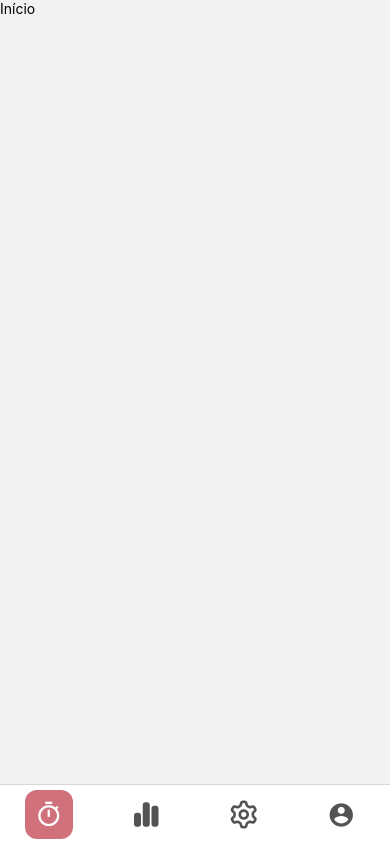
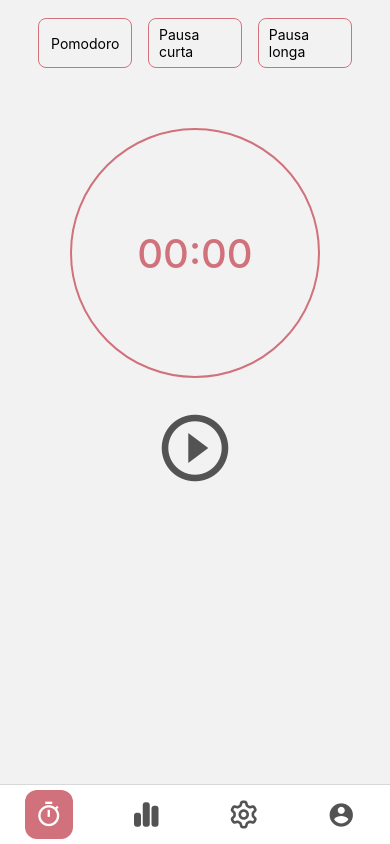
Before and after one commit to JV-projects/chromodoro-app, a React Native app: screen /Pomodoro in a window 390 px wide. Built offline with nearby package versions, Linux system fonts and the light colour scheme.

Commit message:
feat: Construindo a tela do timer

```diff
--- a/chromo-screens/Inicio.tsx
+++ b/chromo-screens/Inicio.tsx
@@ -1,9 +1,104 @@
-import React from "react";
+import Button from "@/components/Button";
+import React, { useState } from "react";
 
-import { Text } from "react-native";
+import { Text, View, StyleSheet, TouchableOpacity, ScrollView} from "react-native";
 
-export default function Inicio(){
-    return(
-        <Text>Início</Text>
+import MaterialCommunityIcons from '@expo/vector-icons/MaterialCommunityIcons';
+
+export default function Inicio() {
+
+    const [pomodoroAtivo, setPomodoroAtivo] = useState(false);
+    const [pausaCurtaAtiva, setPausaCurtaAtiva] = useState(false);
+    const [pausaLongaAtiva, setPausaLongaAtiva] = useState(false);
+
+    const [mensagem, setMensagem] = useState("");
+
+    const [tempo] = useState("00:00")
+
+    const handleStateFalse = () => {
+
+        setPomodoroAtivo(false)
+        setPausaLongaAtiva(false)
+        setPausaCurtaAtiva(false)
+
+    }
+
+    const handleIniciarPomodoro = () => {
+        handleStateFalse()
+        setPomodoroAtivo(true)
+        setMensagem("Hora do foco!")
+    }
+
+    const handleIniciarPausaCurta = () => {
+        handleStateFalse()
+        setPausaCurtaAtiva(true)
+        setMensagem("Hora da pausa...")
+    }
+
+    const handleIniciarPausaLonga = () => {
+        handleStateFalse()
+        setPausaLongaAtiva(true)
+        setMensagem("Hora de uma boa pausa...")
+    }
+
+    return (
+        <ScrollView>
+            <View style={styles.viewInicio}>
+                <View style={styles.viewButtons}>
+                    <Button onPress={handleIniciarPomodoro} label="Pomodoro" isClicado={pomodoroAtivo} />
+                    <Button onPress={handleIniciarPausaCurta} label="Pausa curta" isClicado={pausaCurtaAtiva} />
+                    <Button onPress={handleIniciarPausaLonga} label="Pausa longa" isClicado={pausaLongaAtiva} />
+                </View>
+
+                <View>
+                    <Text style={styles.mensagem}>{mensagem}</Text>
+                </View>
+
+                <View style={styles.timerView}>
+                    <Text style={styles.timerText}>{tempo}</Text>
+                </View>
+
+                <View>
+                    <TouchableOpacity>
+                        <MaterialCommunityIcons name="play-circle-outline" size={80} color="#535353" />
+                        {/* <MaterialCommunityIcons name="pause-circle-outline" size={24} color="black" /> */}
+                    </TouchableOpacity>
+                </View>
+            </View>
+        </ScrollView>
+
     )
 }
+
+const styles = StyleSheet.create({
+    viewInicio: {
+        padding: 18,
+        justifyContent: 'center',
+        alignItems: 'center',
+        gap: 30
+    },
+    viewButtons: {
+        flexDirection: 'row',
+        justifyContent: 'space-between',
+        gap: 10,
+    },
+    mensagem: {
+        color: "#D1717B",
+        fontSize: 24,
+        fontWeight: 600,
+    },
+    timerView:{
+        borderWidth: 2,
+        borderColor: "#D1717B",
+        borderRadius: "100%",
+        height: 250,
+        width: 250,
+        justifyContent: 'center',
+        alignItems: 'center'
+    },
+    timerText:{
+        fontSize: 40,
+        fontWeight: 500,
+        color: "#D1717B",
+    }
+})
--- /dev/null
+++ b/components/Button.tsx
@@ -0,0 +1,35 @@
+import React from "react";
+import { TouchableOpacity, Text, StyleSheet } from "react-native";
+
+
+interface Button {
+    label?: string;
+    onPress: () => void;
+    isClicado?: boolean,
+    children?: React.ReactNode[]
+}
+
+export default function Button({onPress, label, isClicado, children} : Button){
+    return(
+        <TouchableOpacity style={[styles.button, isClicado && styles.buttonClicado]}onPress={onPress}>
+            <Text style={isClicado && {color: "#fff", fontWeight: 600}}>{label}</Text>
+            {children}
+        </TouchableOpacity>
+    )
+}
+
+const styles = StyleSheet.create({
+    button:{
+        padding: 10,
+        borderRadius: 8,
+        width: "30%",
+        height: 50,
+        alignItems: 'center',
+        justifyContent: 'center',
+        borderWidth: 1,
+        borderColor: '#D1717B'
+    },
+    buttonClicado:{
+       backgroundColor: "#D1717B"
+    }
+})
```
